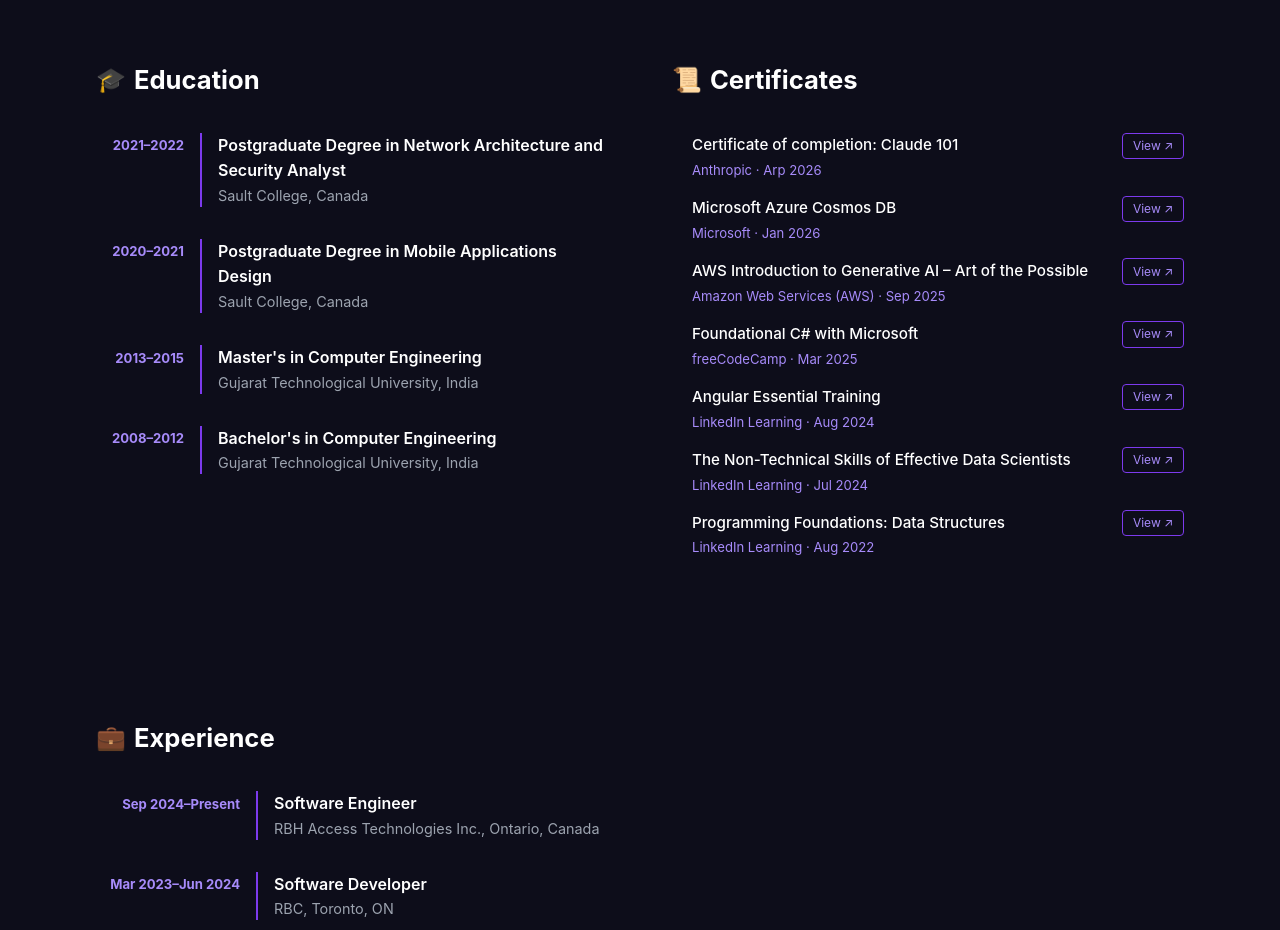
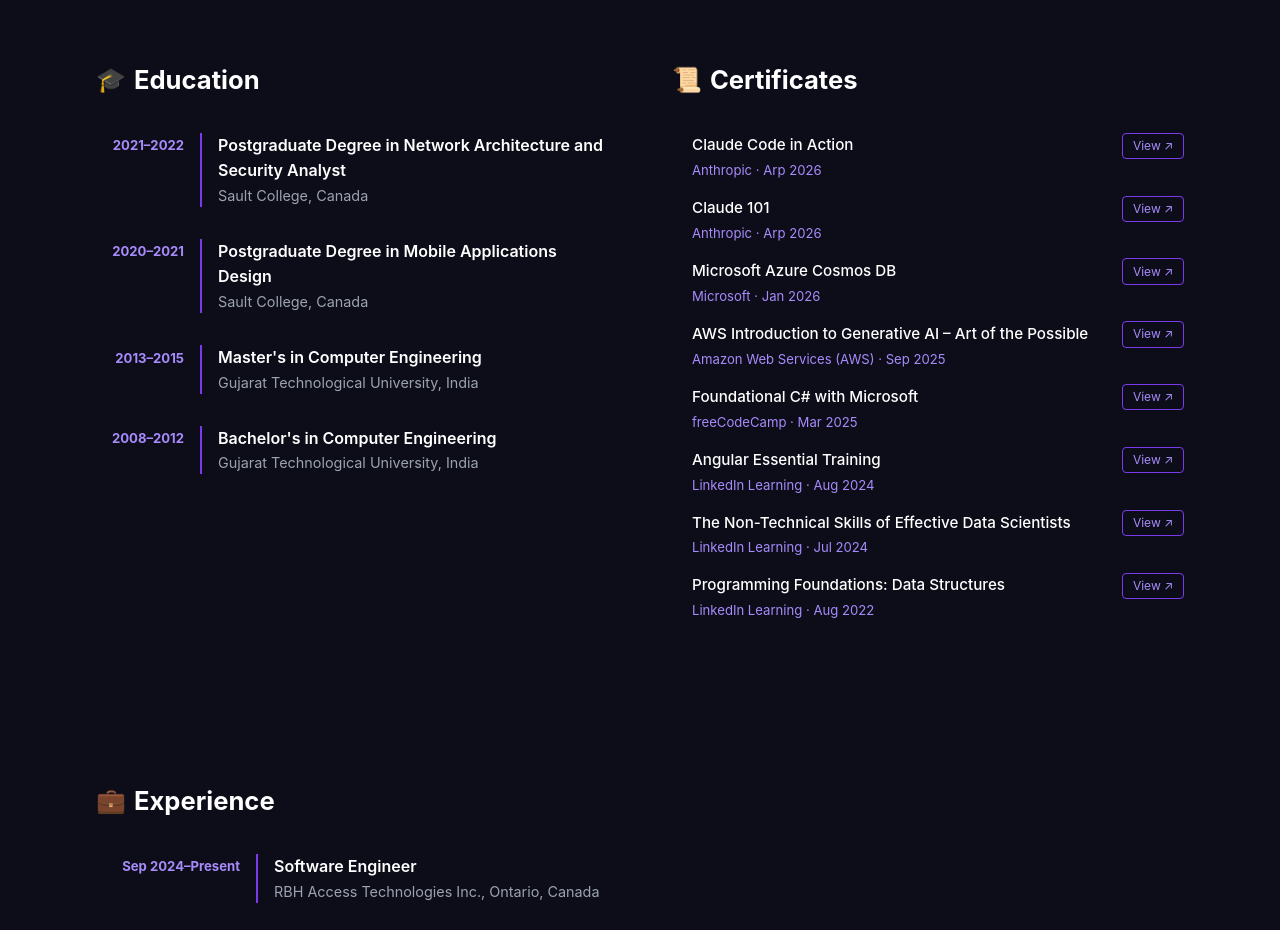
Before and after one commit to vaibhavi20042345/Portfolio, a Vue app: page / in a window 1280 px wide. Shown: the part 820-1750 px from the top of the page. Built offline with nearby package versions, Linux system fonts and the light colour scheme.

Commit message:
Certificate

```diff
--- a/src/components/Education.vue
+++ b/src/components/Education.vue
@@ -7,7 +7,8 @@
 ]
 
 const certificates = [
-  { name: 'Certificate of completion: Claude 101', issuer: 'Anthropic', date: 'Arp 2026', link:'https://verify.skilljar.com/c/2cwmopv3qc96' },
+  { name: 'Claude Code in Action', issuer: 'Anthropic', date: 'Arp 2026', link:'https://verify.skilljar.com/c/6na752iyzge5' },
+  { name: 'Claude 101', issuer: 'Anthropic', date: 'Arp 2026', link:'https://verify.skilljar.com/c/2cwmopv3qc96' },
   { name: 'Microsoft Azure Cosmos DB', issuer: 'Microsoft', date: 'Jan 2026' , link:'https://www.coursera.org/account/accomplishments/verify/SN4AM7NJYMIR' },
   { name: 'AWS Introduction to Generative AI – Art of the Possible', issuer: 'Amazon Web Services (AWS)', date: 'Sep 2025', link:'https://www.linkedin.com/in/vaibhavi0490/overlay/Certifications/1491127015/treasury?profileId=ACoAAC-DUQ4BdT0wpMDsGcX_8ATOJ0-qLrVtLVI'},
   { name: 'Foundational C# with Microsoft', issuer: 'freeCodeCamp', date: 'Mar 2025', link:'https://www.freecodecamp.org/certification/fcc74564a36-34ed-4436-b034-59406e262735/foundational-c-sharp-with-microsoft' },
```
